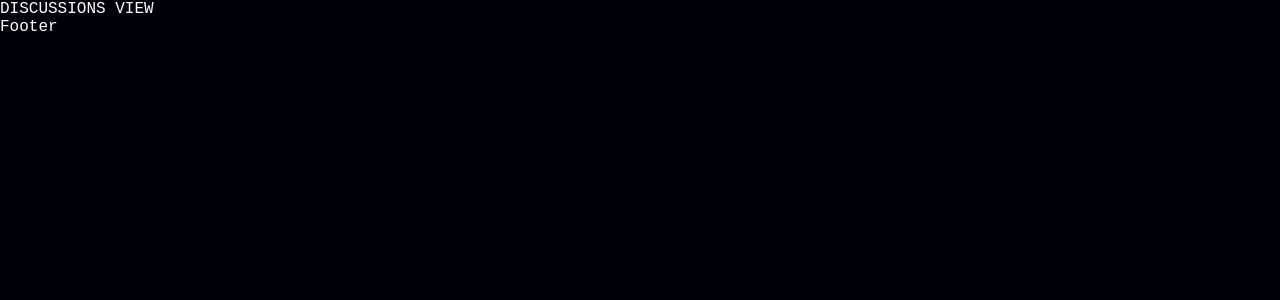
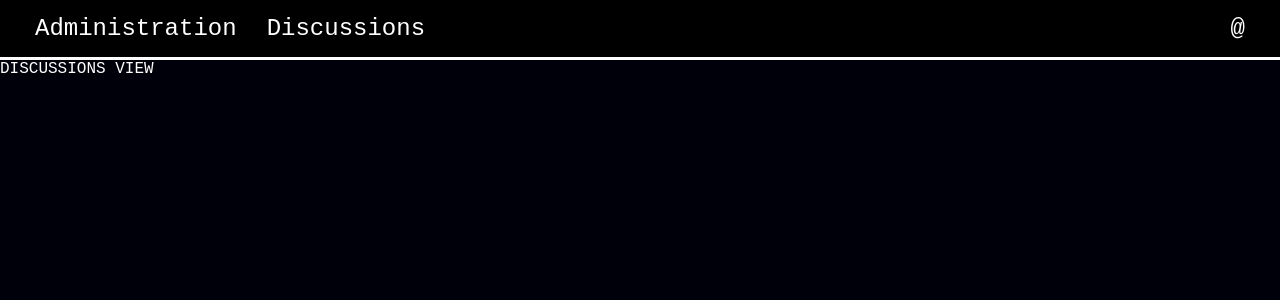
Before and after one commit to CodexIngeniare/drs-discussion-platform, a React (Create React App) app in the folder frontend/: page /dashboard/discussions in a window 1280 px wide. Shown: the top 300 px of the page. Built offline with nearby package versions, Linux system fonts and the light colour scheme.

Commit message:
feat(f/dashboard): Implemented dashboard layout componentens: Navbar & Sidebar

```diff
--- /dev/null
+++ b/frontend/src/components/ui/NavLink.css
@@ -0,0 +1,12 @@
+@import "../../assets/styles/global_variables.css";
+
+.NavLink{
+    color: var(--text-clr);
+    text-decoration: none;
+}
+    .NavLink:hover{
+        text-decoration: underline;
+    }
+    .NavLink:active{
+        color: var(--hover-info-clr);
+    }
--- /dev/null
+++ b/frontend/src/components/ui/NavLink.jsx
@@ -0,0 +1,13 @@
+import React from 'react';
+import { Link } from 'react-router-dom';
+import './NavLink.css';
+
+function NavLink({ label, link }) {
+    return (
+        <Link to={link} className="NavLink">
+            {label}
+        </Link>
+    );
+}
+
+export default NavLink;
--- a/frontend/src/context/AuthContext.js
+++ b/frontend/src/context/AuthContext.js
@@ -23,9 +23,9 @@ export const AuthProvider = ( { children }) => {
         }
 
         if(storedUserData){
+            try{
                 const userData = JSON.parse(storedUserData).user;
 
-            console.log(userData);
                 setUserRole(userData.is_admin === "true" ? "admin" : "user");
                 setUsername(userData.username);
                 setEmail(userData.email);
@@ -35,6 +35,9 @@ export const AuthProvider = ( { children }) => {
                 setCountry(userData.country);
                 setCity(userData.city);
                 setAddress(userData.address);
+            } catch (error){
+                console.error("Error parsing stored user data: ", error);
+            }
         }
     }, []);
 
--- /dev/null
+++ b/frontend/src/features/settings/SettingsView.css
@@ -0,0 +1,16 @@
+
+.SettingsView {
+    height: 100%;
+    display: grid;
+    grid-template-columns: 1fr 6fr 1fr;
+}
+    .SettingsView .left-sidebar-section{
+        grid-column: 1 / 2;
+        background-color: black;
+        border-right: solid;
+    }
+    .SettingsView .right-sidebar-section{
+        grid-column: 3 / 4;
+        background-color: black;
+        border-left: solid;
+    }
--- /dev/null
+++ b/frontend/src/features/settings/SettingsView.jsx
@@ -0,0 +1,34 @@
+import { Routes, Route, Navigate} from 'react-router-dom';
+import Sidebar from '../../layouts/Sidebar.jsx'
+import NavLink from '../../components/ui/NavLink.jsx'
+import './SettingsView.css';
+
+function SettingsView() {
+
+    return (
+      <div className="SettingsView">
+        <aside className='left-sidebar-section'>
+          <Sidebar>
+            <Sidebar.Top>
+              <NavLink label="Account Settings" link="/dashboard/settings/account"/>
+              <NavLink label="Personal Settings" link="/dashboard/settings/personal"/>
+              <hr />
+            </Sidebar.Top>
+            <Sidebar.Bottom>
+              <h1>BOTTOM</h1>
+            </Sidebar.Bottom>
+          </Sidebar>
+        </aside>
+        <main>
+          <Routes>
+            <Route index element={<Navigate to="account" />} />
+            <Route path="/account/*" element={<label>ACCOUNT INFO</label>}/>
+            <Route path="/personal/*" element={<label>PERSONAL INFO</label>}/>
+          </Routes>
+        </main>
+        <aside className='right-sidebar-section'>Aside</aside>
+      </div>
+    );
+}
+
+export default SettingsView;
--- /dev/null
+++ b/frontend/src/layouts/Navbar.css
@@ -0,0 +1,15 @@
+
+.Navbar{
+    display: flex;
+    justify-content: space-between;
+    padding: 10px 30px 10px 30px;
+}
+    .Navbar button{
+        border: none;
+        padding: 5px;
+        font-size: 24px;
+    }
+    .Navbar .nav-buttons{
+        display: flex;
+        gap: 20px;
+    }
--- /dev/null
+++ b/frontend/src/layouts/Navbar.jsx
@@ -0,0 +1,33 @@
+import React, { useContext } from 'react';
+import { useNavigate } from 'react-router-dom';
+import AuthContext from '../context/AuthContext';
+import './Navbar.css';
+
+function Navbar() {
+    const navigate = useNavigate();
+    const {/*userRole,*/ username} = useContext(AuthContext);
+
+    const toAdministration = () => {
+        navigate("/dashboard/admin");
+    };
+    const toSettings = () => {
+        navigate("/dashboard/settings");
+    };
+    const toDiscussions = () => {
+        navigate("/dashboard/discussions");
+    };
+
+    return (
+      <div className="Navbar">
+          <div className='nav-buttons'>
+              <button onClick={toAdministration}>Administration</button>
+              <button onClick={toDiscussions}>Discussions</button>
+          </div>
+          <div>
+              <button onClick={toSettings}>@{username}</button>
+          </div>
+      </div>
+    );
+}
+
+export default Navbar;
--- /dev/null
+++ b/frontend/src/layouts/Sidebar.css
@@ -0,0 +1,22 @@
+
+.Sidebar {
+    display: flex;
+    flex-direction: column;
+    justify-content: space-between;
+    box-sizing: border-box;
+    height: 100%;
+    width: 100%;
+    padding: 20px;
+}
+    .Sidebar .top-section{
+        display: flex;
+        flex-direction: column;
+        display: flex;
+        flex-direction: column;
+        gap: 15px;
+    }
+    .Sidebar .bottom-section {
+    }
+    .Sidebar hr{
+        width: 100%;
+    }
--- /dev/null
+++ b/frontend/src/layouts/Sidebar.jsx
@@ -0,0 +1,23 @@
+import React from 'react';
+import './Sidebar.css';
+
+function Sidebar({ children }) {
+    const topChildren = React.Children.toArray(children).filter(child => child.type === Sidebar.Top);
+    const bottomChildren = React.Children.toArray(children).filter(child => child.type === Sidebar.Bottom);
+
+    return (
+      <aside className="Sidebar">
+        <div className="top-section">
+          {topChildren}
+        </div>
+        <div className="bottom-section">
+          {bottomChildren}
+        </div>
+      </aside>
+    );
+}
+
+Sidebar.Top = ({ children }) => <>{children}</>;
+Sidebar.Bottom = ({ children }) => <>{children}</>;
+
+export default Sidebar;
--- /dev/null
+++ b/frontend/src/pages/DashboardPage.css
@@ -0,0 +1,20 @@
+
+.DashboardPage{
+    display: grid;
+    grid-template-rows: auto 1fr auto;
+    height: 100vh;
+}
+.header-section{
+    grid-row: 1 / 2;
+    background-color: black;
+    border-bottom: solid;
+}
+.main-section{
+    grid-row: 2 / 3;
+    height: 100%;
+}
+.footer-section{
+    grid-row: 3 / 4;
+    background-color: black;
+    border-top: solid;
+}
--- a/frontend/src/pages/DashboardPage.jsx
+++ b/frontend/src/pages/DashboardPage.jsx
@@ -1,20 +1,24 @@
 import { Routes, Route, Navigate} from 'react-router-dom';
+import Navbar from '../layouts/Navbar';
+import SettingsView from '../features/settings/SettingsView';
+import "./DashboardPage.css";
 
 function DashboardPage() {
 
   return (
     <div className="DashboardPage">
         <header className="header-section">
+          <Navbar />
         </header>
         <main className="main-section">
           <Routes>
             <Route index element={<Navigate to="discussions" />} />
             <Route path="/admin/*" element={<label>ADMINISTRATION VIEW</label>}/>
-            <Route path="/settings/*" element={<label>SETTINGS VIEW</label>}/>
+            <Route path="/settings/*" element={<SettingsView />}/>
             <Route path="/discussions/*" element={<label>DISCUSSIONS VIEW</label>}/>
           </Routes>
         </main>
-        <footer className="footer-section">Footer</footer>
+        {/*<footer className="footer-section">Footer</footer>*/}
     </div>
   );
 }
```
Lines whose indentation alone changed are shown as unchanged.
